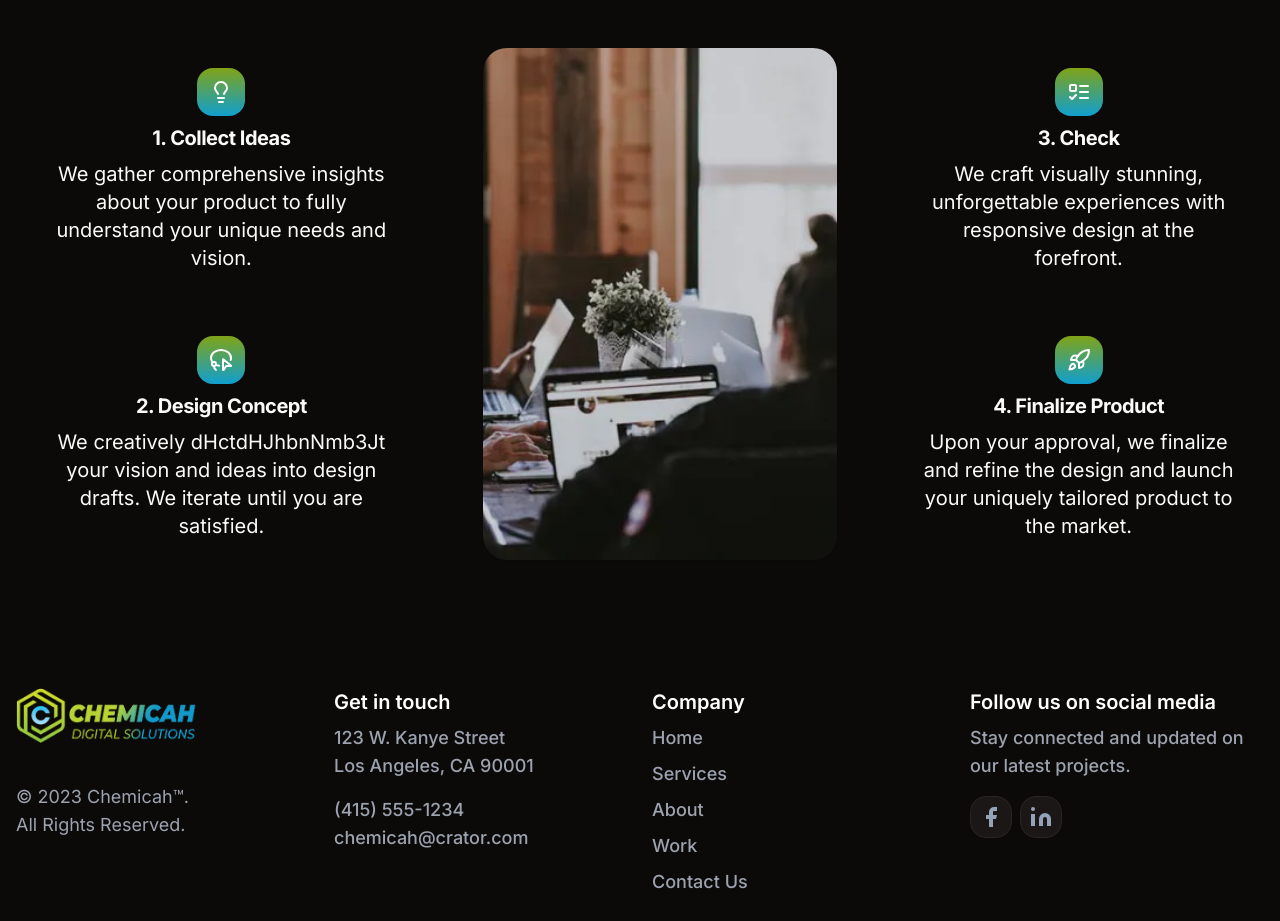
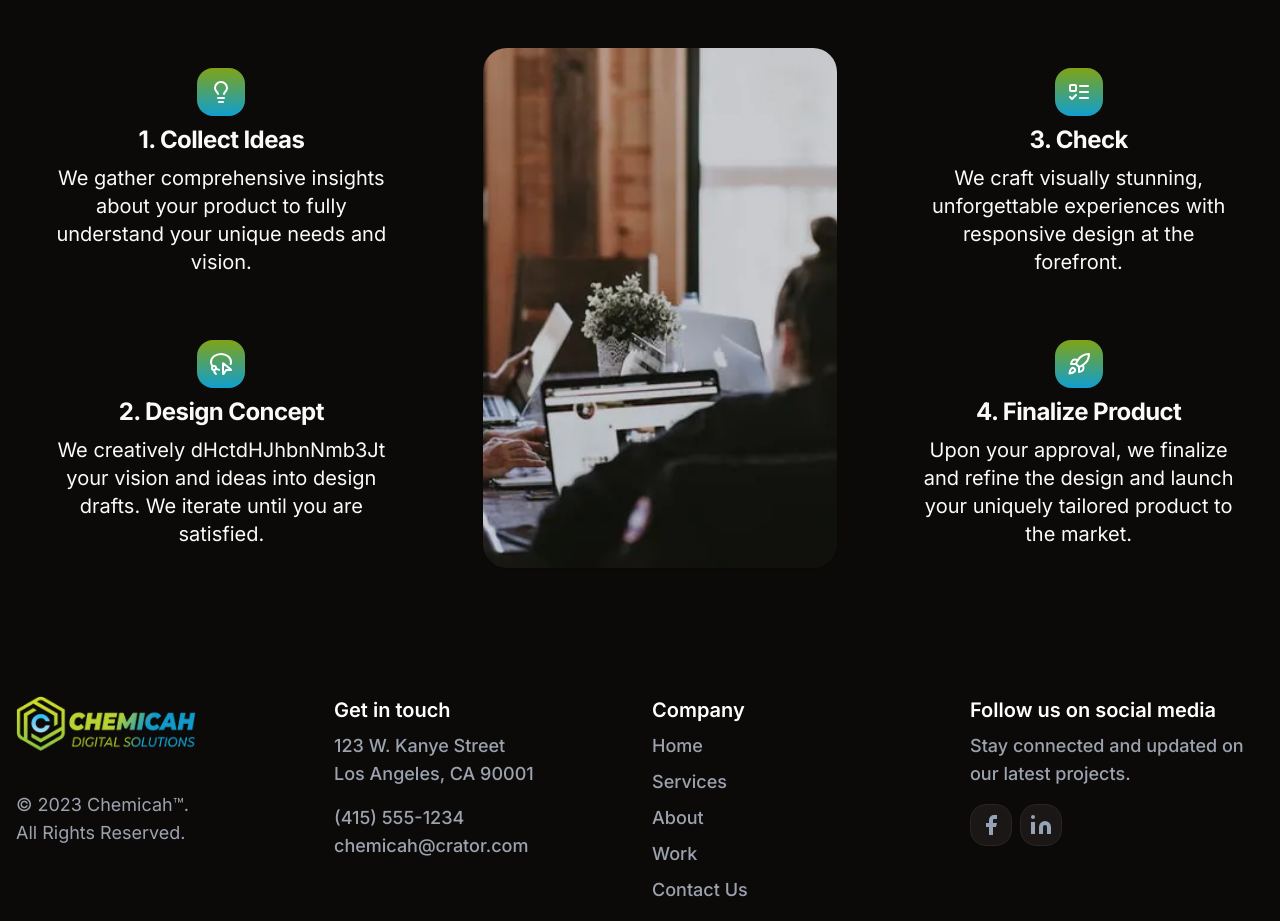
Before and after one commit to swappaa/chemicah-v2, a Next.js app: page / in a window 1280 px wide. Shown: the part 3320-4241 px from the top of the page. Built offline with nearby package versions, Linux system fonts and the light colour scheme.

Commit message:
Update our-process.tsx

```diff
--- a/app/(root)/(routes)/components/our-process.tsx
+++ b/app/(root)/(routes)/components/our-process.tsx
@@ -27,7 +27,7 @@ export const OurProcess = () => {
                     <Icons.lightbulb className="h-6 lg:h-10 mx-auto stroke-white" />
                   </div>
                   <div className="space-y-2">
-                    <h4 className="scroll-m-20 text-xl font-bold tracking-tight">
+                    <h4 className="scroll-m-20 text-2xl font-bold tracking-tight">
                       1. Collect Ideas
                     </h4>
                     <p className="text-xl">
@@ -43,7 +43,7 @@ export const OurProcess = () => {
                     <Icons.laso className="h-6 lg:h-10 mx-auto stroke-white" />
                   </div>
                   <div className="space-y-2">
-                    <h4 className="scroll-m-20 text-xl font-bold tracking-tight">
+                    <h4 className="scroll-m-20 text-2xl font-bold tracking-tight">
                       2. Design Concept
                     </h4>
                     <p className="text-xl">
@@ -68,7 +68,7 @@ export const OurProcess = () => {
                     <Icons.list className="h-6 lg:h-10 mx-auto stroke-white" />
                   </div>
                   <div className="space-y-2">
-                    <h4 className="scroll-m-20 text-xl font-bold tracking-tight">
+                    <h4 className="scroll-m-20 text-2xl font-bold tracking-tight">
                       3. Check
                     </h4>
                     <p className="text-xl">
@@ -84,7 +84,7 @@ export const OurProcess = () => {
                     <Icons.rocket className="h-6 lg:h-10 mx-auto stroke-white" />
                   </div>
                   <div className="space-y-2">
-                    <h4 className="scroll-m-20 text-xl font-bold tracking-tight">
+                    <h4 className="scroll-m-20 text-2xl font-bold tracking-tight">
                       4. Finalize Product
                     </h4>
                     <p className="text-xl">
```
